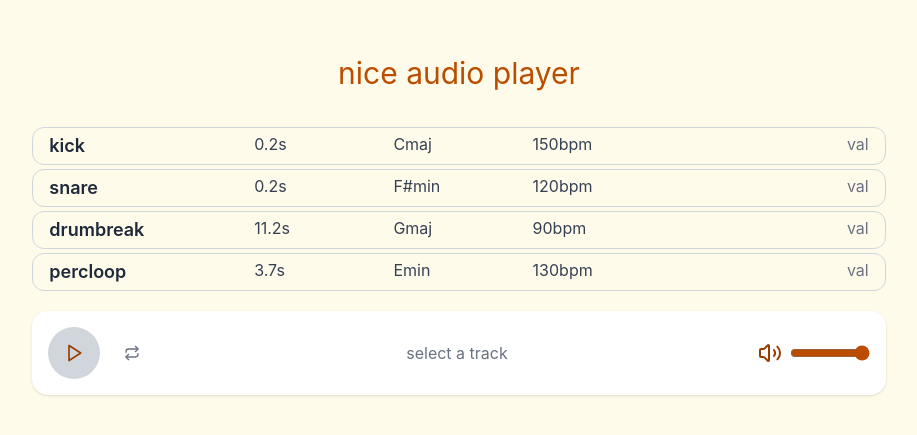
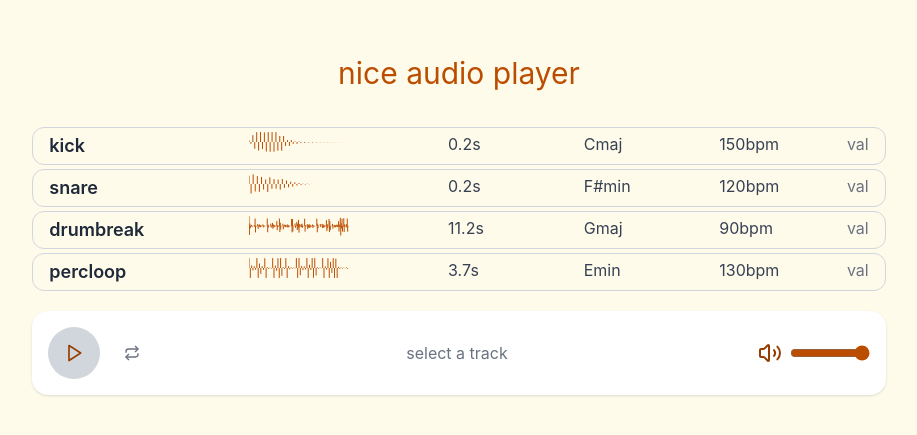
Before and after one commit to valentin-orrit/react-nice-audio-player, a React (Vite) app: page / in a window 1280 px wide. Shown: the part 191-626 px from the top of the page, without its empty margins (181-1098 px from the left). Built offline with nearby package versions, Linux system fonts and the light colour scheme.

Commit message:
better waveform

```diff
--- a/src/App.tsx
+++ b/src/App.tsx
@@ -1,7 +1,8 @@
 import { useState, useEffect } from 'react'
+import { Play } from 'lucide-react'
 import AudioPlayer from './components/AudioPlayer'
 import { tracks, trackData } from './data/tracks'
-import { Play } from 'lucide-react'
+import Waveform from './components/Waveform'
 
 function App() {
   const [hoveredTrackId, setHoveredTrackId] = useState<trackData['id'] | null>(
@@ -51,6 +52,7 @@ function App() {
             <div className="text-lg text-gray-800 font-semibold text-start">
               {track.title}
             </div>
+            <Waveform data={track.waveform.data} />
             <div className="col-span-2 grid grid-flow-col grid-cols-3 gap-x-2">
               <div className="text-gray-700 text-start">{`${track.length}s`}</div>
               <div className="text-gray-700 text-start">{track.key}</div>
--- /dev/null
+++ b/src/components/Waveform.tsx
@@ -0,0 +1,32 @@
+interface WaveformProps {
+  data: number[]
+}
+
+const Waveform: React.FC<WaveformProps> = ({ data }) => {
+  const width = 100
+  const height = 20
+  const mid = height / 2
+
+  return (
+    <svg width={width} height={height} className="waveform">
+      {data.map((value, index) => {
+        const x = (index / data.length) * width
+        const y = mid + (value / 128) * mid
+
+        return (
+          <line
+            key={index}
+            x1={x}
+            y1={mid}
+            x2={x}
+            y2={y}
+            stroke="#bb4d00"
+            strokeWidth="1"
+          />
+        )
+      })}
+    </svg>
+  )
+}
+
+export default Waveform
```
Also changed, not shown: 1 other file (tests, documents, lock files or other folders).
